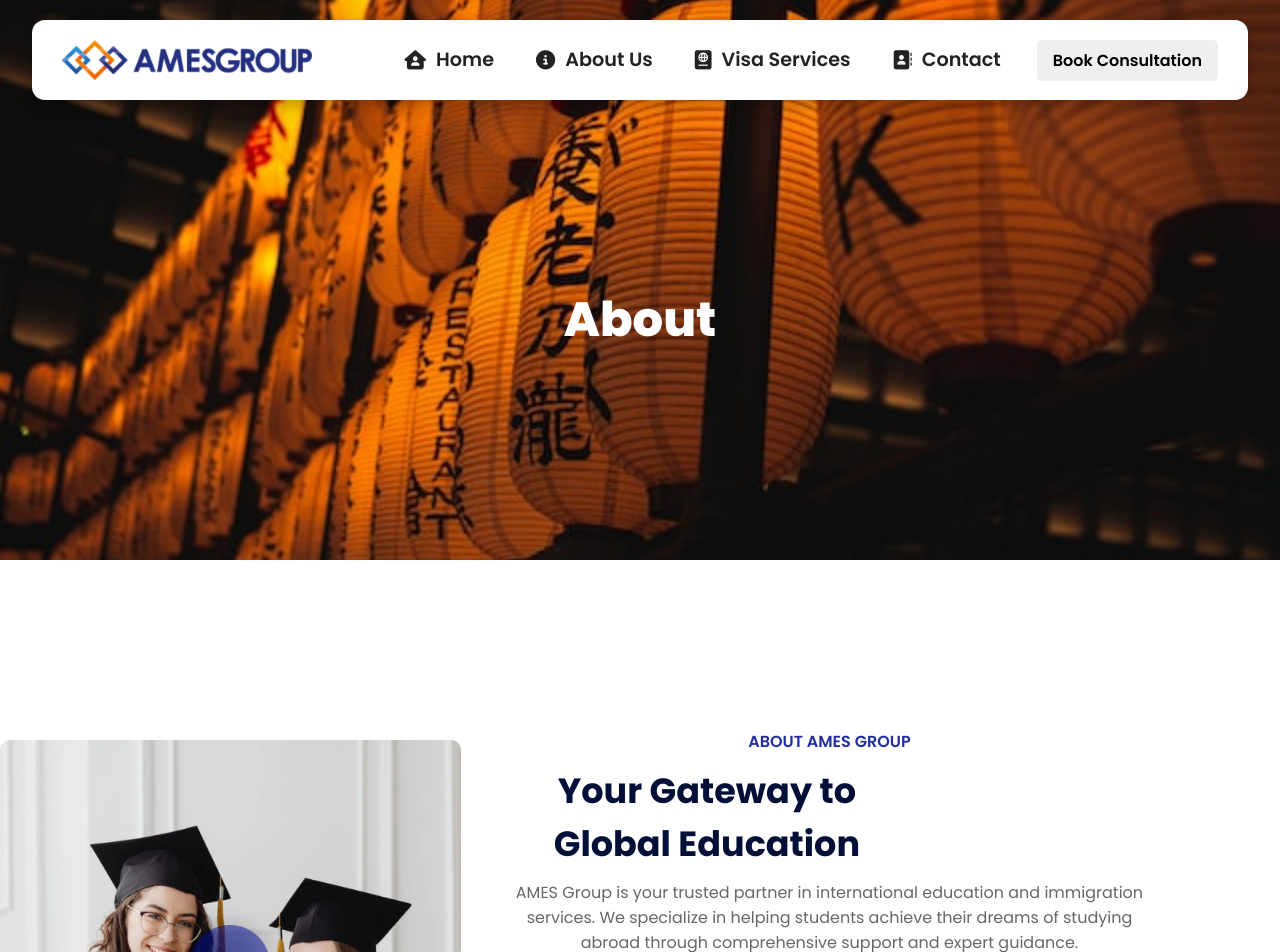
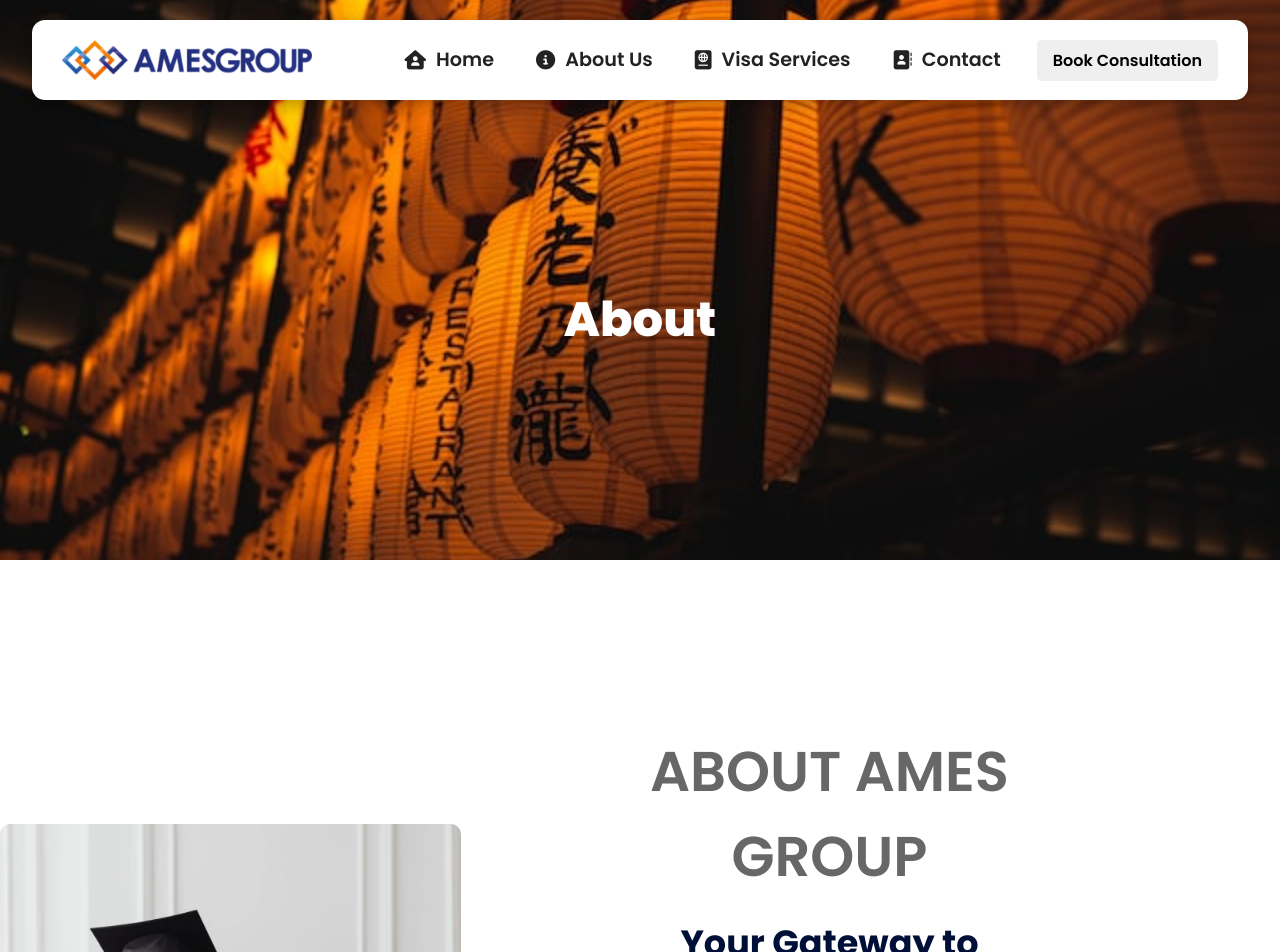
Before and after one commit to MAD-SAM22/AMES-Group-AE-website, a React (Create React App) app: page /about in a window 1280 px wide. Shown: the top 952 px of the page. Built offline with nearby package versions, Linux system fonts and the light colour scheme; a web font is replaced by a local one.

Commit message:
fixed AboutUs styling

```diff
--- a/src/Componenets/AboutUs.js
+++ b/src/Componenets/AboutUs.js
@@ -17,8 +17,10 @@ const AboutUs = ({setPlayState}) => {
         <img src={about_img} alt="" className="about-img" />
         <img src={play_icon} alt="" className="play-icon" onClick={handlePlayClick} />
       </div>      <div className="about-right">
-        <h3>ABOUT AMES GROUP</h3>
-        <h2>Your Gateway to Global Education</h2>
+        <div className="about-us-header">
+        <p className="about-us-title">ABOUT AMES GROUP</p>
+        <h2 className="about-us-text">Your Gateway to Global Education</h2>
+        </div>
         <p>
           AMES Group is your trusted partner in international education and immigration services.
           We specialize in helping students achieve their dreams of studying abroad through
--- a/src/Componenets/AboutUsStyles.css
+++ b/src/Componenets/AboutUsStyles.css
@@ -10,7 +10,26 @@
   padding-bottom: 2rem;
 }
 
+.about-us-title{
+  font-size: 3.5rem;
+  font-weight: 600;
+  color: #253388;
+  width: 70%;
+}
 
+.about-us-text{
+  font-size: 2.5rem;
+  color: #676767;
+  width: 100%;
+
+}
+
+.about-us-header {
+  display: flex;
+  flex-direction: column;
+  align-items: center;
+  margin-bottom: 1.5rem;
+}
 .about{
     /* margin: 180px auto; */
     margin-top: 169px;
@@ -30,6 +49,7 @@
 
 .about-right{
     flex-basis: 56%;
+
 }
 
 .about-img{
@@ -61,7 +81,7 @@
 .about h2{
     font-size: 35px;
     color: #000F38;
-    margin: 10px 0 ;
+    margin: 2px 0 ;
     max-width: 400px;
 }
 .about p{
@@ -75,6 +95,7 @@
     .about{
         flex-direction: column;
     }
+
     .about-left{
         flex-basis: 100%;
         margin: 20px;
```
